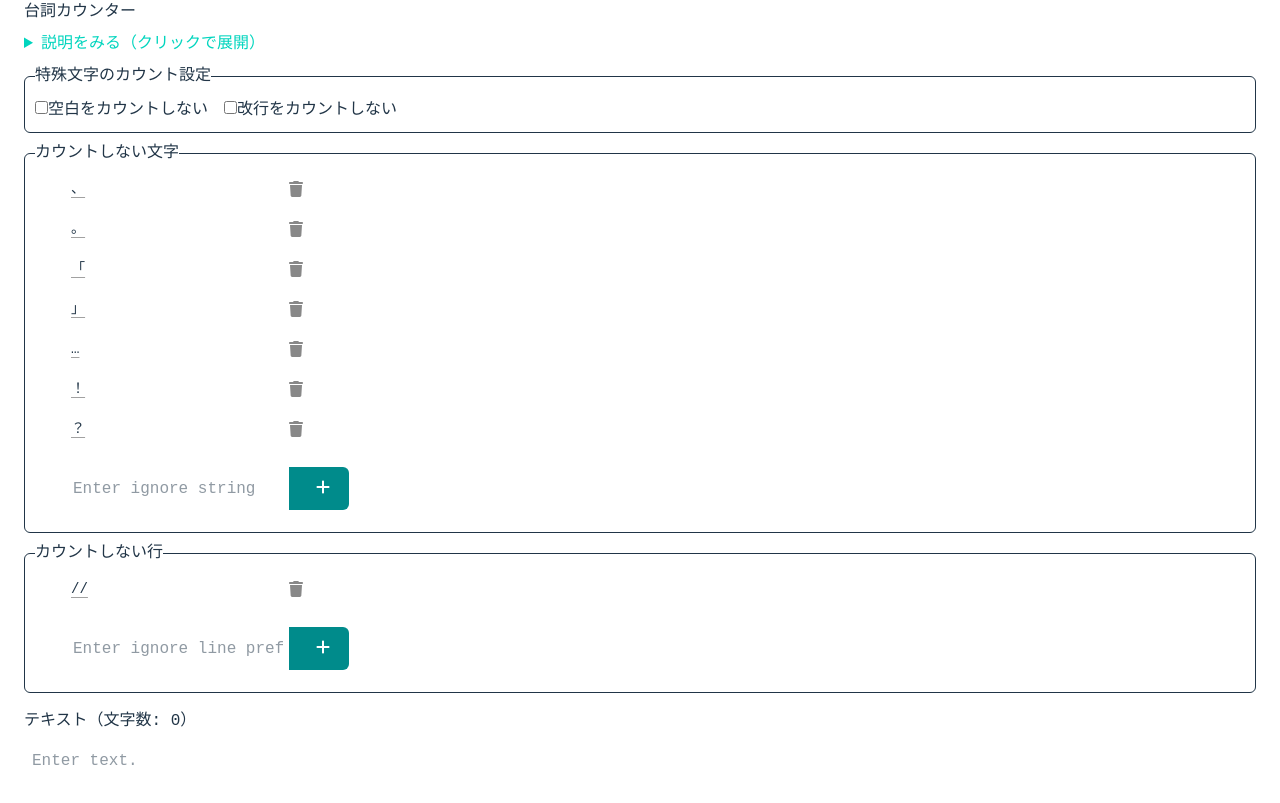
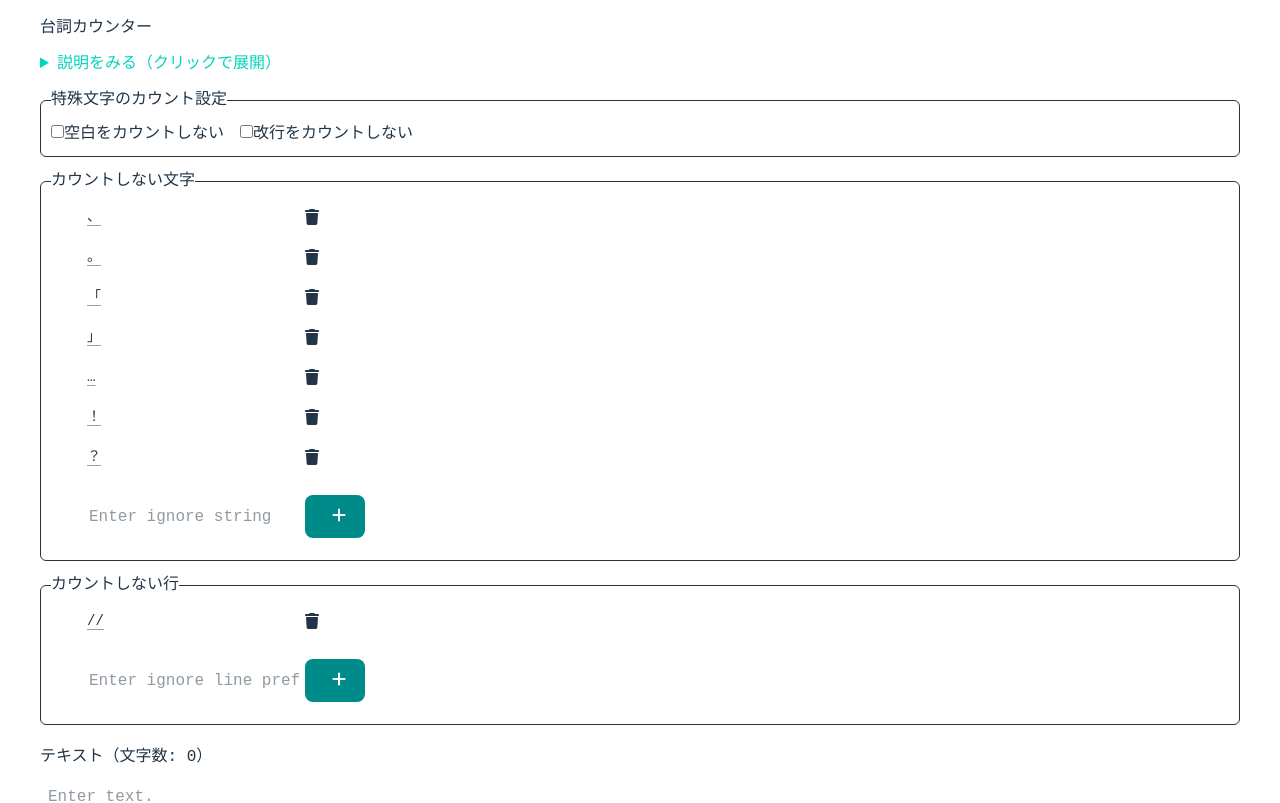
Before and after one commit to levin256/dialogue-counter, a React (Vite) app: page / in a window 1280 px wide. Shown: the top 803 px of the page. Built offline with nearby package versions, Linux system fonts and the light colour scheme.

Commit message:
refactor: 不要なcssを削除

```diff
--- a/src/App.css
+++ b/src/App.css
@@ -9,10 +9,6 @@
 .flex-column {
   display: flex;
   flex-flow: column;
-}
-
-.gap05rem {
-  gap: 0.5rem;
 }
 
 .gap1rem {
@@ -84,15 +80,10 @@
 .trash-btn {
   background: none;
   border: none;
-  color: #888;
   font-size: 16px;
   cursor: pointer;
   padding: 4px;
   transition: color 0.2s ease-in-out;
-}
-
-.trash-btn:hover {
-  color: red;
 }
 
 .display-flex {
@@ -130,10 +121,8 @@
   color: white;
   border: none;
   cursor: pointer;
-  border-radius: 0 6px 6px 0;
-  transition: all 0.2s ease;
 }
 
-.btn-container button:hover {
+button:hover {
   filter: brightness(80%);
 }
--- a/src/App.tsx
+++ b/src/App.tsx
@@ -71,7 +71,7 @@
   ]);
 
   return (
-    <div className="gap05rem flex-column">
+    <div className="flex flex-col justify-start gap-y-3 p-4">
       <h1>台詞カウンター</h1>
       <HowToUse />
       <fieldset className="display-flex gap1rem">
```
